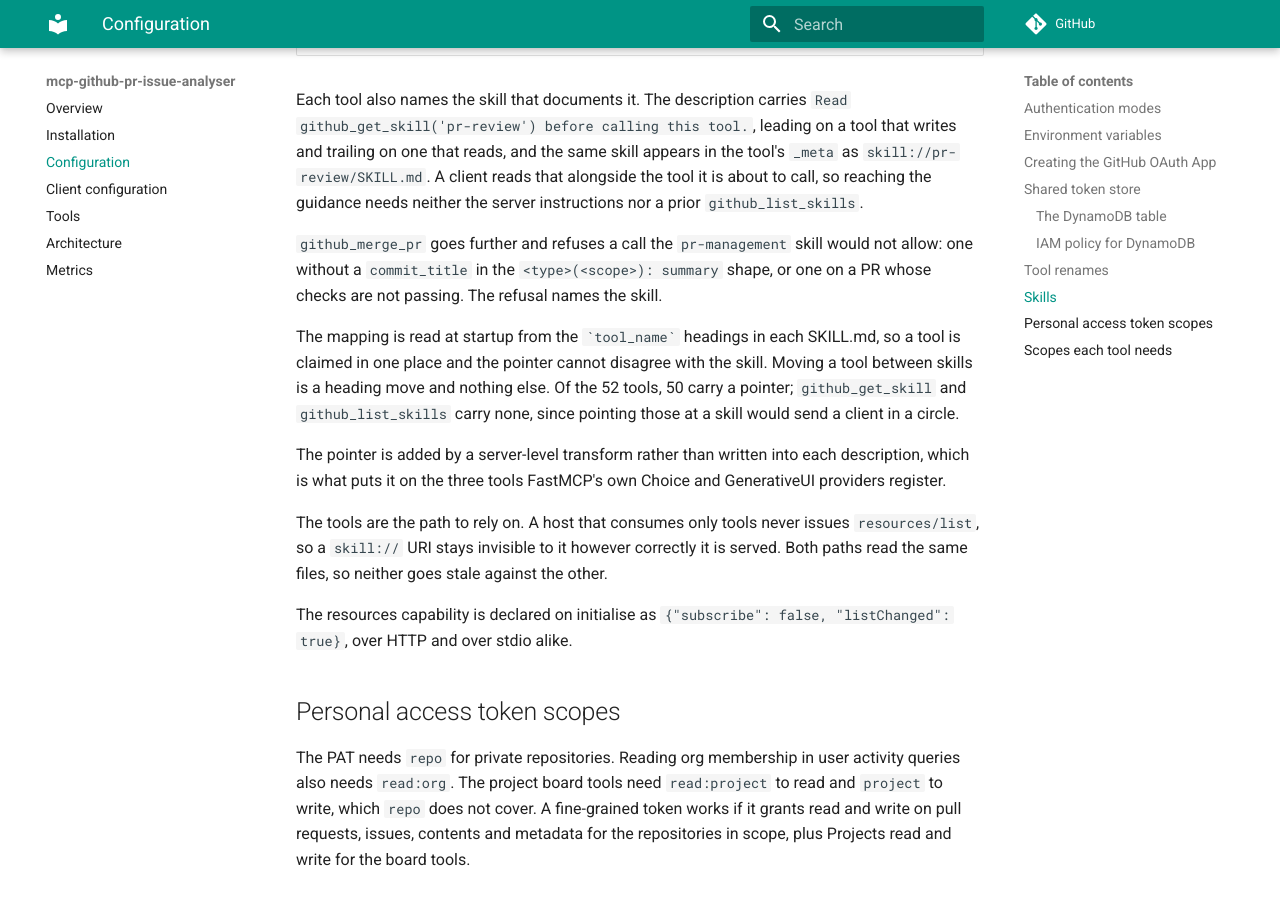
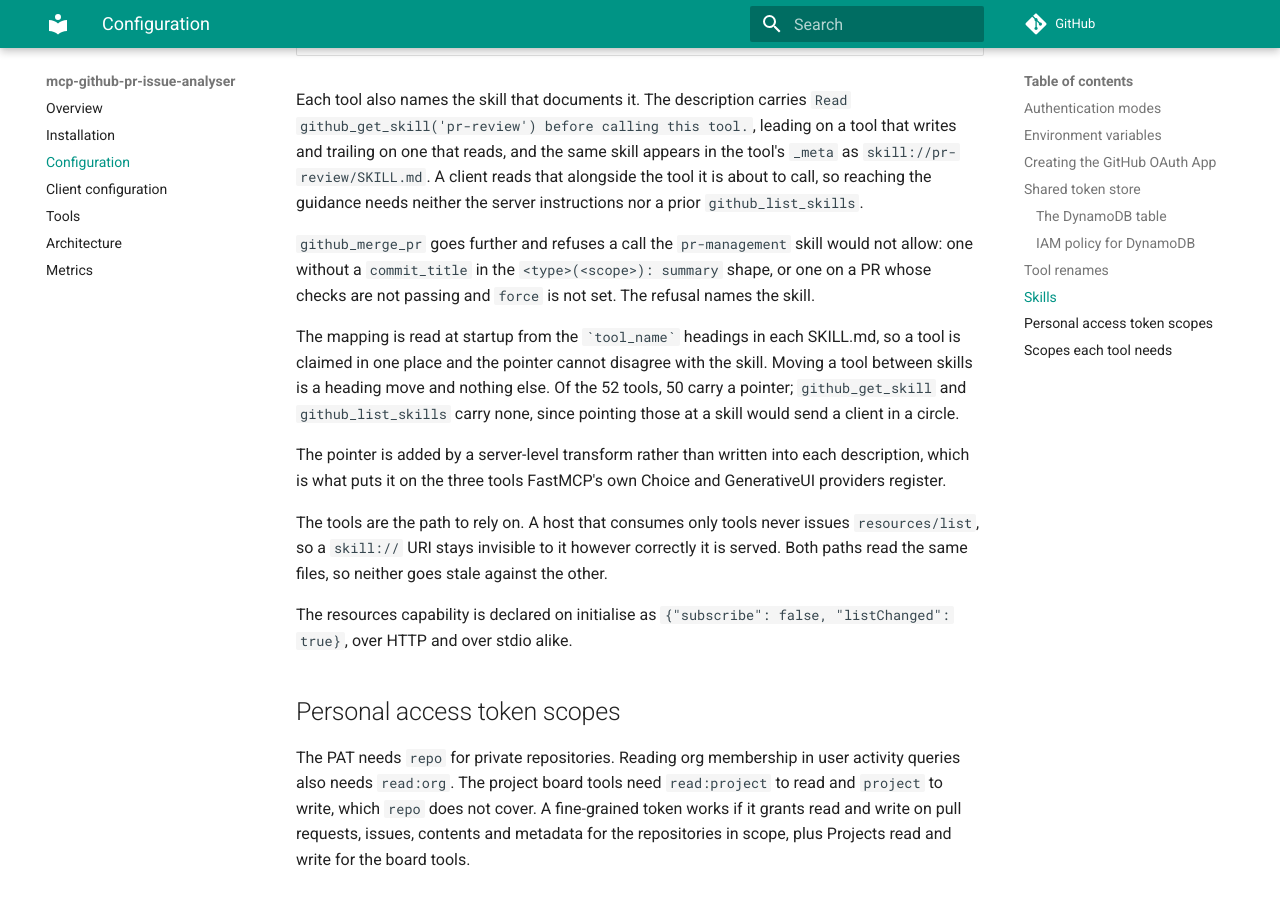
Before and after one commit to saidsef/mcp-github-pr-issue-analyser, an MkDocs documentation site: the page built from docs/configuration.md, in a window 1280 px wide and 900 px high, scrolled down 5748 px. Built offline with MkDocs 1.6.1 and Material for MkDocs 9.7.7, drawn with Linux system fonts in a browser that asks for light colours; comment, search, counter and statistics services are not loaded.

Commit message:
feat(tools): let force merge over checks that are not passing
github_merge_pr takes force, which merges a PR whose checks are failing,
pending or absent. A repository with no checks reads as unknown, and without
this the tool could never merge there. The commit_title refusal stays whatever
force says, and the refusal message now says force is the way past it.

```diff
--- a/docs/configuration.md
+++ b/docs/configuration.md
@@ -174,7 +174,8 @@ instructions nor a prior `github_list_skills`.
 
 `github_merge_pr` goes further and refuses a call the `pr-management` skill would
 not allow: one without a `commit_title` in the `<type>(<scope>): summary` shape,
-or one on a PR whose checks are not passing. The refusal names the skill.
+or one on a PR whose checks are not passing and `force` is not set. The refusal
+names the skill.
 
 The mapping is read at startup from the `` `tool_name` `` headings in each SKILL.md,
 so a tool is claimed in one place and the pointer cannot disagree with the skill.
```
Also changed, not shown: src/mcp_github/skills/pr-management/SKILL.md (+5 -3 lines), 2 other files.
